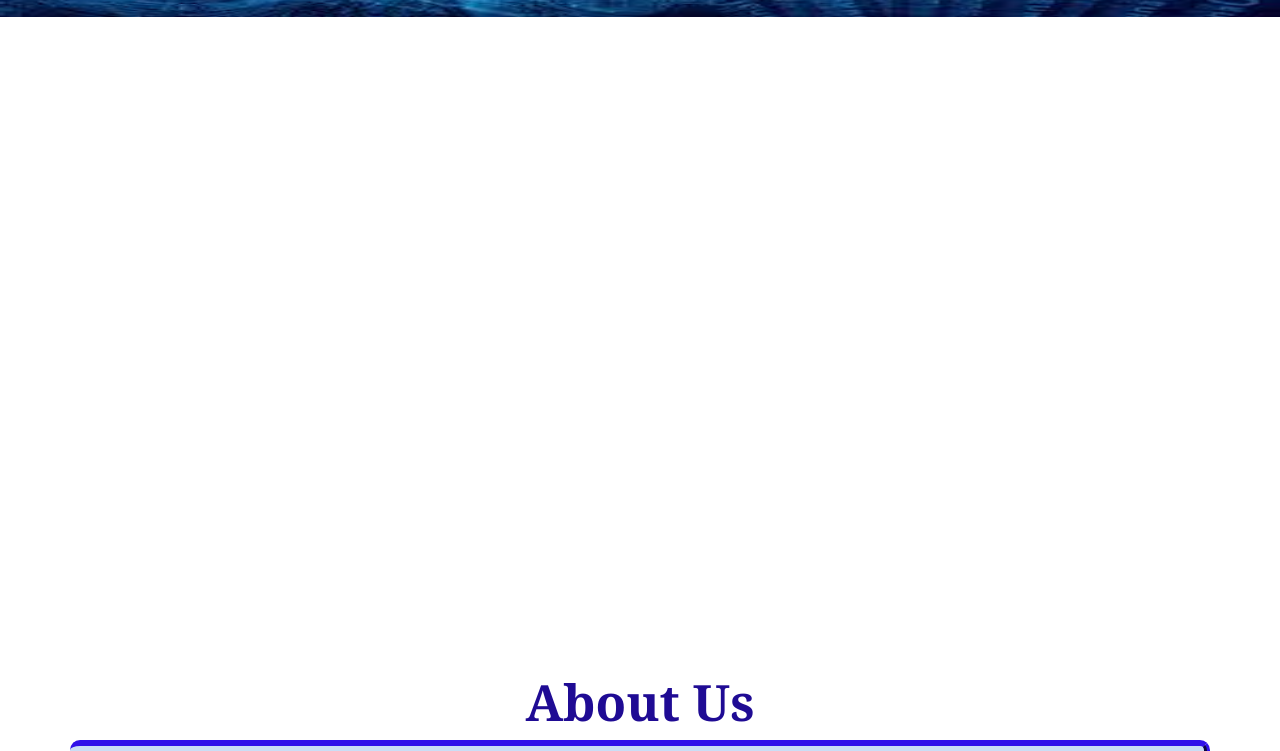
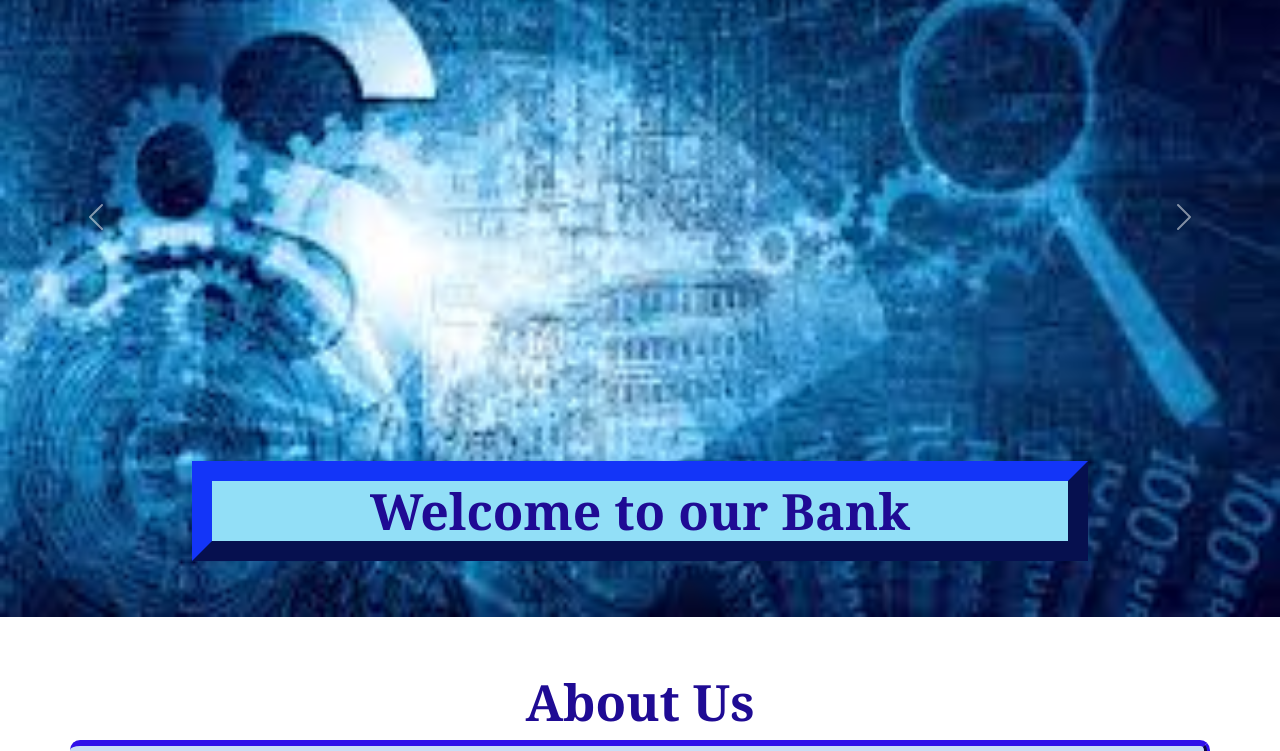
Before and after one commit to Shruthi-Sindhu/Sparks-Bank.io, a plain HTML site: page index.html in a window 1280 px wide. Shown: the part 275-1026 px from the top of the page. Drawn offline with nearby package versions, Linux system fonts and the light colour scheme.

Commit message:
Update index.html

```diff
--- a/index.html
+++ b/index.html
@@ -55,7 +55,7 @@
             </ol>
             <div class="carousel-inner">
               <div class="carousel-item active">
-                <img src="./bank 1.jpg " Height="25%" width="100%" class="d-block w-100" alt="...">
+                <img src="./bank 1.jpg " Height="100%" width="100%" class="d-block w-100" alt="...">
                 <div class="carousel-caption">
                   <h2><p class="welcome">Welcome to our Bank</p></h2>
                 </div>
```
